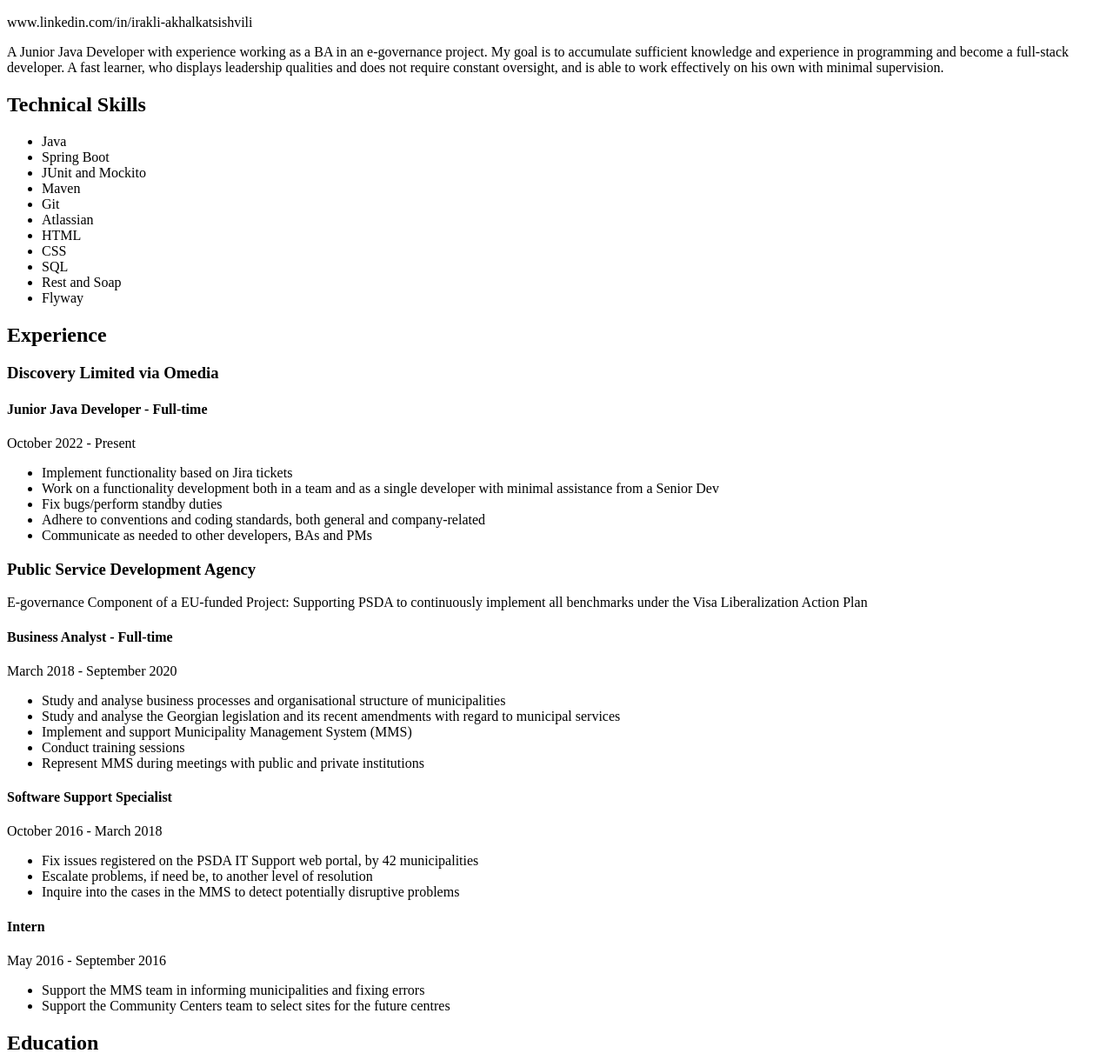
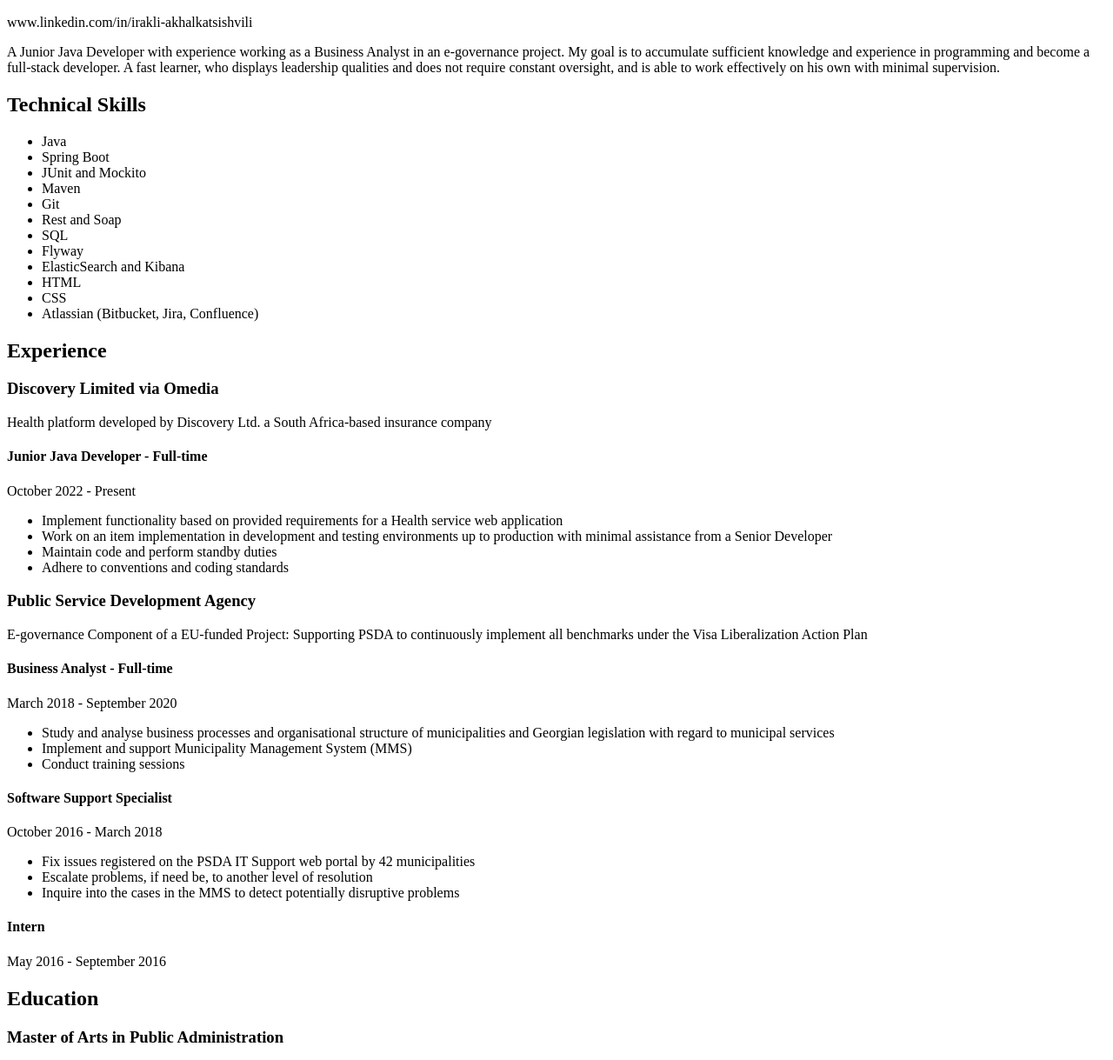
Before and after one commit to Irakli-Akhalkatsishvili/Resume, a plain HTML site: page index.html in a window 1280 px wide. Shown: the part 220-1439 px from the top of the page at 87% size. Drawn offline with Linux system fonts and the light colour scheme.

Commit message:
finish initial version

```diff
--- a/index.html
+++ b/index.html
@@ -12,14 +12,15 @@
     <p>Irakli.Akhalkatsishvili@gmail.com</p>
     <img src="/Images/linkedin_logo.png" alt="LinkedIn Logo" />
     <p>www.linkedin.com/in/irakli-akhalkatsishvili</p>
-    <!-- <img src="/images/github_logo.png" alt="GitHub Logo" />
+    <!-- <img src="/Images/github_logo.png" alt="GitHub Logo" />
     <p>www.github.com/Irakli-Akhalkatsishvili</p> -->
     <p>
-      A Junior Java Developer with experience working as a BA in an e-governance
-      project. My goal is to accumulate sufficient knowledge and experience in
-      programming and become a full-stack developer. A fast learner, who
-      displays leadership qualities and does not require constant oversight, and
-      is able to work effectively on his own with minimal supervision.
+      A Junior Java Developer with experience working as a Business Analyst in
+      an e-governance project. My goal is to accumulate sufficient knowledge and
+      experience in programming and become a full-stack developer. A fast
+      learner, who displays leadership qualities and does not require constant
+      oversight, and is able to work effectively on his own with minimal
+      supervision.
     </p>
     <h2>Technical Skills</h2>
     <ul>
@@ -28,29 +29,33 @@
       <li>JUnit and Mockito</li>
       <li>Maven</li>
       <li>Git</li>
-      <li>Atlassian</li>
+      <li>Rest and Soap</li>
+      <li>SQL</li>
+      <li>Flyway</li>
+      <li>ElasticSearch and Kibana</li>
       <li>HTML</li>
       <li>CSS</li>
-      <li>SQL</li>
-      <li>Rest and Soap</li>
-      <li>Flyway</li>
+      <li>Atlassian (Bitbucket, Jira, Confluence)</li>
     </ul>
     <h2>Experience</h2>
     <h3>Discovery Limited via Omedia</h3>
+    <p>
+      Health platform developed by Discovery Ltd. a South Africa-based insurance
+      company
+    </p>
     <h4>Junior Java Developer - Full-time</h4>
     <p>October 2022 - Present</p>
     <ul>
-      <li>Implement functionality based on Jira tickets</li>
       <li>
-        Work on a functionality development both in a team and as a single
-        developer with minimal assistance from a Senior Dev
+        Implement functionality based on provided requirements for a Health
+        service web application
       </li>
-      <li>Fix bugs/perform standby duties</li>
       <li>
-        Adhere to conventions and coding standards, both general and
-        company-related
+        Work on an item implementation in development and testing environments
+        up to production with minimal assistance from a Senior Developer
       </li>
-      <li>Communicate as needed to other developers, BAs and PMs</li>
+      <li>Maintain code and perform standby duties</li>
+      <li>Adhere to conventions and coding standards</li>
     </ul>
     <h3>Public Service Development Agency</h3>
     <p>
@@ -63,23 +68,17 @@
     <ul>
       <li>
         Study and analyse business processes and organisational structure of
-        municipalities
-      </li>
-      <li>
-        Study and analyse the Georgian legislation and its recent amendments
-        with regard to municipal services
+        municipalities and Georgian legislation with regard to municipal
+        services
       </li>
       <li>Implement and support Municipality Management System (MMS)</li>
       <li>Conduct training sessions</li>
-      <li>
-        Represent MMS during meetings with public and private institutions
-      </li>
     </ul>
     <h4>Software Support Specialist</h4>
     <p>October 2016 - March 2018</p>
     <ul>
       <li>
-        Fix issues registered on the PSDA IT Support web portal, by 42
+        Fix issues registered on the PSDA IT Support web portal by 42
         municipalities
       </li>
       <li>Escalate problems, if need be, to another level of resolution</li>
@@ -90,15 +89,7 @@
     </ul>
     <h4>Intern</h4>
     <p>May 2016 - September 2016</p>
-    <ul>
-      <li>
-        Support the MMS team in informing municipalities and fixing errors
-      </li>
-      <li>
-        Support the Community Centers team to select sites for the future
-        centres
-      </li>
-    </ul>
+
     <h2>Education</h2>
     <h3>Master of Arts in Public Administration</h3>
     <p>September 2015 - August 2017</p>
@@ -117,7 +108,7 @@
     <p>May 2022 -September 2022</p>
     <p>Omedia Bootcamp</p>
     <h4>Java Programming: a free online course on learning Java</h4>
-    <p>March 2022</p>
+    <p>October 2021 - March 2022</p>
     <p>University of Helsinki</p>
     <h4></h4>
     <h3>Management</h3>
@@ -130,18 +121,15 @@
     <h4>Management, Leadership, HR and Business Communications</h4>
     <p>November 2016 - December 2016</p>
     <p>M.L.S. International College, Bournemouth, England</p>
-    <h4>Certificate of training in NLP Leadership Masterclass</h4>
-    <p>19 November 2015</p>
-    <p>Radu Cosmin Seuche of Radu Seuche Accelerated Performance</p>
     <h2>Soft Skills</h2>
     <ul>
-      <li>Problem-solving Skills</li>
-      <li>Analytical Skills</li>
-      <li>Skilled in negotiations and discussions</li>
-      <li>Organised and determined</li>
-      <li>Good team worker</li>
+      <li>Problem-solver</li>
+      <li>Organised and Determined</li>
+      <li>Team Player</li>
       <li>Critical Thinker</li>
       <li>Detail-oriented</li>
+      <li>Written and Verbal Communication</li>
+      <li>Analytical Skills</li>
     </ul>
   </body>
 </html>
```
